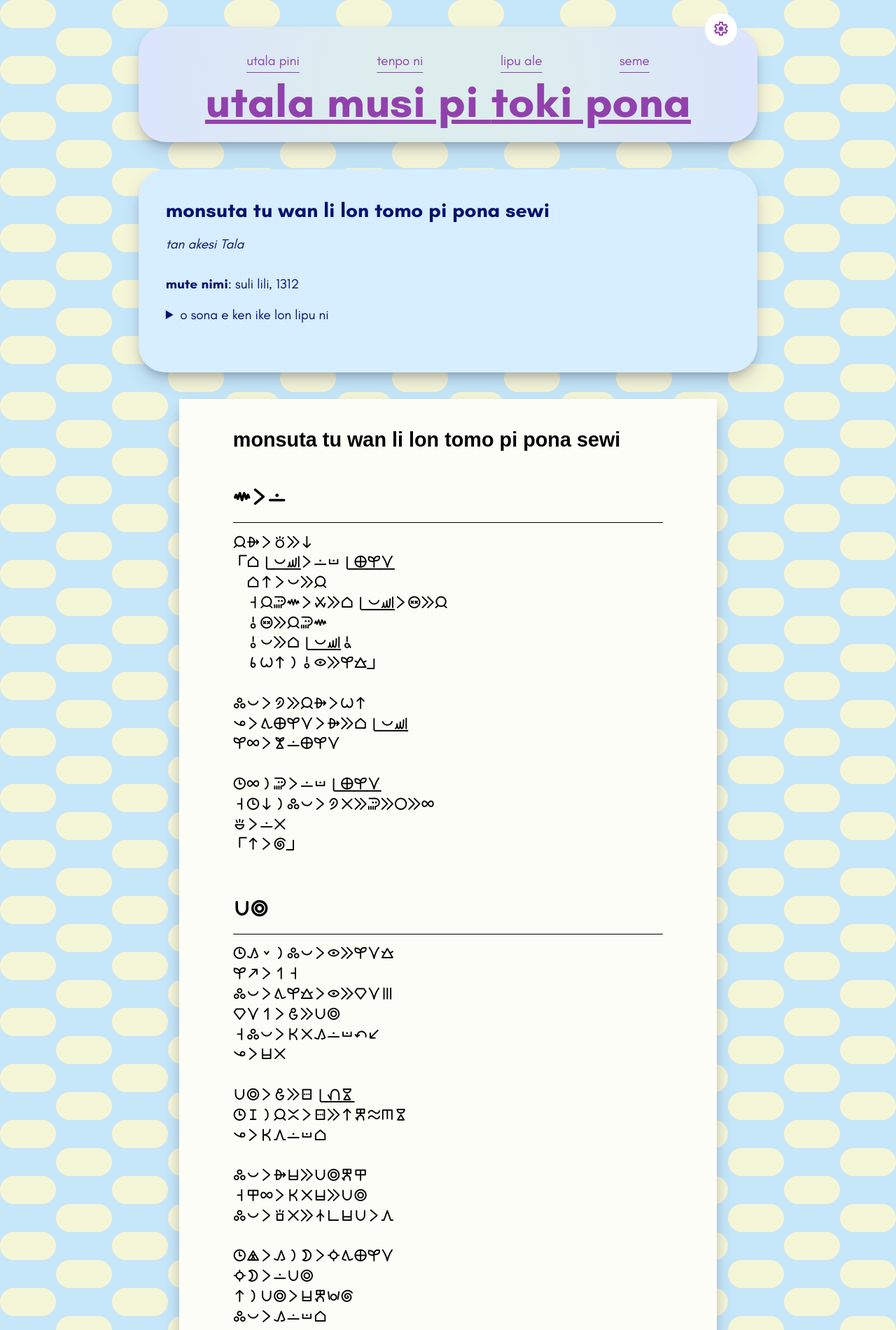
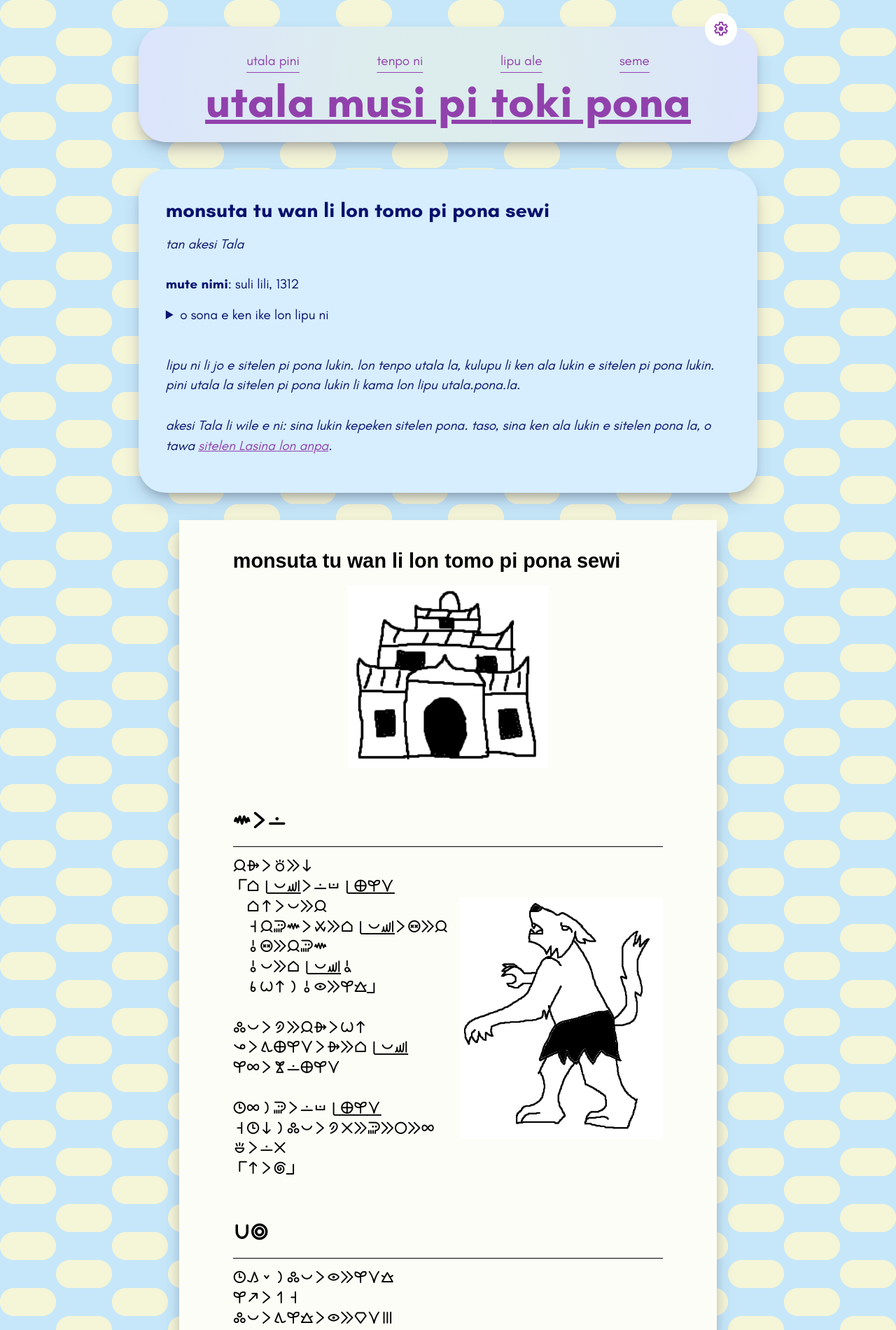
Before and after one commit to raacz/utala, a Jekyll site: the page built from maml/lipu-musi/lipu-suli/monsuta-tu-wan-li-lon-tomo-pi-pona-sewi.md, in a window 1280 px wide. Shown: the top 1900 px of the page at 70% size. Built offline with Jekyll 4.4.1, drawn with Linux system fonts in a browser that asks for light colours.

Commit message:
monsuta tu wan la sitelen li pona lukin

```diff
--- a/maml/lipu-musi/lipu-suli/monsuta-tu-wan-li-lon-tomo-pi-pona-sewi.md
+++ b/maml/lipu-musi/lipu-suli/monsuta-tu-wan-li-lon-tomo-pi-pona-sewi.md
@@ -11,6 +11,7 @@
 - jan li nasa pakala tan telo
 - nasin sewi
 - jan li ken ala tawa tan poki pi linja kiwen
+sona_namako: '<p>lipu ni li jo e sitelen pi pona lukin. lon tenpo utala la, kulupu li ken ala lukin e sitelen pi pona lukin. pini utala la sitelen pi pona lukin li kama lon lipu utala.pona.la.</p><p>akesi Tala li wile e ni: sina lukin kepeken sitelen pona. taso, sina ken ala lukin e sitelen pona la, o tawa <a href="#sitelen-Lasina">sitelen Lasina lon anpa</a>.'
 ijo_toki: "kulupu pona li alasa e monsuta pi moli jan la ona li kama lukin e kasi suli e tomo moli e lupa sike e meli pakala..."
 ---
 
@@ -24,11 +25,93 @@
         border-block-end: 0.05em solid var(--lipu-sinpin);
 
     }
+    .tomo-sewi {
+        width: 15em;
+        margin: 0 auto;
+        display: block;
+    }
+
+.halves {
+  display: flex;
+  flex-wrap: wrap;
+  gap: 1rem;
+  align-items: center;
+
+}
+
+
+.first-half {
+  flex: 0 0 auto;
+  min-width: max-content;
+
+}
+
+.second-half {
+  flex: 1 1 15em;
+  min-width: 15em;
+}
+
+img.soweli-monsuta {
+  display: block;
+  margin-left: auto;
+}
+.lupa{
+    width: 100%;
+    max-width: 20em;
+    margin: 0 auto;
+    display: block;
+}
+.sitelen-soweli{
+    width: 100%;
+    max-width: 15em;
+    margin: 0 auto;
+    display: block;
+}
+.telo-nasa{
+    width: 100%;
+    max-width: 25em;
+    margin: 0 auto;
+    display: block;
+}
+.halves:has(.mu-lupa) .first-half{
+    max-width: 15em;
+    min-width: 0;
+}
+.overflow-please{
+    white-space: nowrap;
+}
+.mu-lupa {
+    max-width: 20em;
+    margin: 0 auto;
+    display: block;
+
+}
+.weka-lupa{
+    max-width: 25em;
+    width: 100%;
+    margin: 0 auto;
+    display: block;
+
+}
+
+
+
+
+
+
+
 </style>
 
 <div class="nasin-nanpa" markdown="1">
 
+<img class="tomo-sewi" alt="tomo suli pi lupa mute" src="monsuta-tu-wan-li-lon-tomo-pi-pona-sewi/tomo-sewi.png">
 ## monsuta li lon
+
+
+<div class="halves" markdown="1">
+
+<div class="first-half" markdown="1">
+
 
 jan alasa li toki e ni
 te tomo pi(ponasewi) li lon insa pi (makasisuli)
@@ -46,6 +129,13 @@
 taso tenpo ni la kulupu pona li kute ala e soweli e ijo e ale
 kalama li lon ala
 te ni^ li nasa to
+</div>
+<div class="second-half">
+<img class="soweli-monsuta" alt="jan soweli monsuta li jo e sijelo soweli e len noka jan. ona li lon noka tu taso li mu tawa sewi." src="monsuta-tu-wan-li-lon-tomo-pi-pona-sewi/monsuta-soweli.png">
+</div>
+
+
+</div>
 
 ## lupa sike
 tenpo kama lili la kulupu pona li lukin e kasi suli walo
@@ -68,6 +158,9 @@
 ni^ la lupa sike li open kepeken wawa nasa
 kulupu pona li kama lon insa tomo
 
+<img class="lupa" alt="kiwen suli sike la lupa suli pimeja li lon. sitelen ni li lon lupa jan: jan li pana e luka ona lon ni lon tenpo pini." src="monsuta-tu-wan-li-lon-tomo-pi-pona-sewi/lupa.png">
+
+
 ## meli pakala[loje utala nasa anpa]
 kulupu pona li lon tomo pi (pona sewi) li ken ala lukin e ale tan ni
 ale li pimeja
@@ -88,6 +181,9 @@
 zz jan [ken] li lon tomo ante to
 kulupu pona en meli [loje] li tawa
 
+<img class="sitelen-soweli" alt="lon leko suli kiwen la sitelen suli ni: soweli li mu.  linja pi sike kiwen mute li wan e noka wan pi soweli sitelen e luka pi jan ni: ona li jo e lawa sama sitelen pona pi nimi 'meli' li pilin ike." src="monsuta-tu-wan-li-lon-tomo-pi-pona-sewi/sitelen-soweli.png">
+
+
 ## poki sike telo
 kulupu pona li kama tawa tomo pi (poki sike telo)
 poki ni^> li jo e telo sijelo loje pimeja e sitelen ni
@@ -97,7 +193,15 @@
 tomo ni li nasa
 kulupu pona li tawa
 
+<img class="telo-nasa" alt="poki lili sike pi nimi 'pakala li awen e ale' li jo e telo li pana e kon nasa. jan wan pi len lawa pimeja en jan wan pi pilin nasa li lon poka poki." src="monsuta-tu-wan-li-lon-tomo-pi-pona-sewi/pakala-li-awen-e-ale.png">
+
+
 ## lupa en kasi kule
+
+<div class="halves" markdown="1">
+
+<div class="first-half" markdown="1">
+
 kulupu pona li kama lon insa pi (tomo ante)
 tomo ni^ li jo e kasi kule mute e lupa lon insa
 mun li ken suno tan ni
@@ -124,8 +228,19 @@
 zz kon soweli li pilin e ike tan jan tu wan ni^\<
 zz tenpo suno kama la jan tu wan o weka to
 
+<div class="overflow-please" markdown="1">
 kulupu pona li kama jo e linja
 sin la kulupu pona li kute e kalama nasa tan tomo wan pi (lupa sike) li tawa ona
+</div>
+
+
+</div>
+<div class="second-half">
+<img class="mu-lupa" alt="mu li kama tan lupa suli sike lon insa tomo. kasi kule li lon poka lupa. poki leko kiwen li li lon poka pi lupa open tomo." src="monsuta-tu-wan-li-lon-tomo-pi-pona-sewi/mu-lupa.png">
+</div>
+</div>
+
+
 
 ## jan sin nasa
 kulupu li kama tawa tomo pi (lupa sike) li lukin e ni
@@ -144,6 +259,9 @@
 
 tomo pi jan [ken anu nena] la kulupu pona li kepeken palisa lon lupa suli
 ni^> la ona mute li ken tawa lupa tawa jan [ken]
+
+<img class="weka-lupa" alt="tan lupa sike suli pi kasi kule poka la jan pi len lawa pimeja li pana e linja awen tawa insa lupa. jan tu li jo e linja li weka tan lupa pimeja li pilin pona." src="monsuta-tu-wan-li-lon-tomo-pi-pona-sewi/weka-lupa.png">
+
 
 ## toki tan jan tu wan
 kulupu pona li lon tomo anpa
@@ -203,7 +321,12 @@
 
 <hr>
 
-## monsuta li lon
+<img tabindex="-1" id="sitelen-Lasina" class="tomo-sewi" alt="tomo suli pi lupa mute" src="monsuta-tu-wan-li-lon-tomo-pi-pona-sewi/tomo-sewi.png">
+
+
+<h2>monsuta li lon</h2>
+
+
 
 jan alasa li toki e ni
 "tomo pi pona sewi li lon insa pi ma kasi suli
@@ -221,6 +344,11 @@
 taso tenpo ni la kulupu pona li kute ala e soweli e ijo e ale
 kalama li lon ala
 "ni li nasa"
+
+
+<img class="soweli-monsuta" alt="jan soweli monsuta li jo e sijelo soweli e len noka jan. ona li lon noka tu taso li mu tawa sewi." src="monsuta-tu-wan-li-lon-tomo-pi-pona-sewi/monsuta-soweli.png">
+
+
 
 ## lupa sike
 tenpo kama lili la kulupu pona li lukin e kasi suli walo
@@ -243,6 +371,9 @@
 ni la lupa sike li open kepeken wawa nasa
 kulupu pona li kama lon insa tomo
 
+<img class="lupa" alt="kiwen suli sike la lupa suli pimeja li lon. sitelen ni li lon lupa jan: jan li pana e luka ona lon ni lon tenpo pini." src="monsuta-tu-wan-li-lon-tomo-pi-pona-sewi/lupa.png">
+
+
 ## meli pakala Luna
 kulupu pona li lon tomo pi pona sewi li ken ala lukin e ale tan ni
 ale li pimeja
@@ -263,6 +394,9 @@
 jan Kan li lon tomo ante"
 kulupu pona en meli Luna li tawa
 
+<img class="sitelen-soweli" alt="lon leko suli kiwen la sitelen suli ni: soweli li mu.  linja pi sike kiwen mute li wan e noka wan pi soweli sitelen e luka pi jan ni: ona li jo e lawa sama sitelen pona pi nimi 'meli' li pilin ike." src="monsuta-tu-wan-li-lon-tomo-pi-pona-sewi/sitelen-soweli.png">
+
+
 ## poki sike telo
 kulupu pona li kama tawa tomo pi poki sike telo
 poki ni li jo e telo sijelo loje pimeja e sitelen ni
@@ -272,7 +406,13 @@
 tomo ni li nasa
 kulupu pona li tawa
 
+<img class="telo-nasa" alt="poki lili sike pi nimi 'pakala li awen e ale' li jo e telo li pana e kon nasa. jan wan pi len lawa pimeja en jan wan pi pilin nasa li lon poka poki." src="monsuta-tu-wan-li-lon-tomo-pi-pona-sewi/pakala-li-awen-e-ale.png">
+
+
 ## lupa en kasi kule
+
+
+
 kulupu pona li kama lon insa pi tomo ante
 tomo ni li jo e kasi kule mute e lupa lon insa
 mun li ken suno tan ni
@@ -302,6 +442,11 @@
 kulupu pona li kama jo e linja
 sin la kulupu pona li kute e kalama nasa tan tomo wan pi lupa sike li tawa ona
 
+
+<img class="mu-lupa" alt="mu li kama tan lupa suli sike lon insa tomo. kasi kule li lon poka lupa. poki leko kiwen li li lon poka pi lupa open tomo." src="monsuta-tu-wan-li-lon-tomo-pi-pona-sewi/mu-lupa.png">
+
+
+
 ## jan sin nasa
 kulupu li kama tawa tomo pi lupa sike li lukin e ni
 jan majuna en jan nasa li kama lon tomo pi pona sewi
@@ -319,6 +464,11 @@
 
 tomo pi jan Kan la kulupu pona li kepeken palisa lon lupa suli
 ni la ona mute li ken tawa lupa tawa jan Kan
+
+<img class="weka-lupa" alt="tan lupa sike suli pi kasi kule poka la jan pi len lawa pimeja li pana e linja awen tawa insa lupa. jan tu li jo e linja li weka tan lupa pimeja li pilin pona." src="monsuta-tu-wan-li-lon-tomo-pi-pona-sewi/weka-lupa.png">
+
+
+
 
 ## toki tan jan tu wan
 kulupu pona li lon tomo anpa
```
